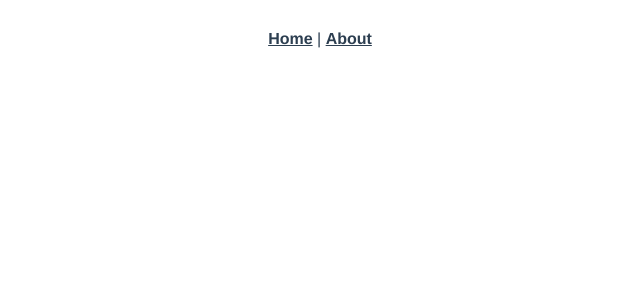
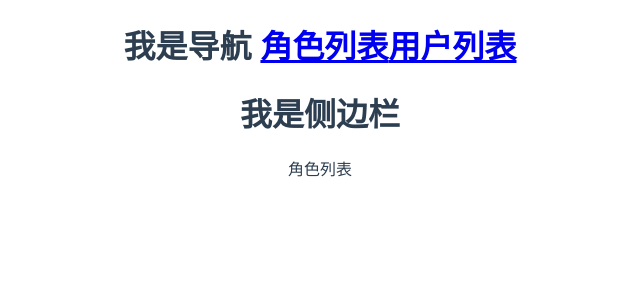
Before and after one commit to crazymen-nanke/shop, a Vue app: page /index#/ in a window 1280 px wide. Before the commit this address had no page. Shown: the top 300 px of the page, without its empty margins (320-960 px from the left). Built offline with nearby package versions, Linux system fonts and the light colour scheme.

Commit message:
配置子路由

```diff
--- a/src/App.vue
+++ b/src/App.vue
@@ -1,8 +1,5 @@
 <template>
-  <nav>
-    <router-link to="/">Home</router-link> |
-    <router-link to="/about">About</router-link>
-  </nav>
+  <!-- 用来承载内容 -->
   <router-view />
 </template>
 
--- a/src/router/index.js
+++ b/src/router/index.js
@@ -1,20 +1,24 @@
-import {createRouter, createWebHashHistory, createWebHistory} from "vue-router";
-import HomeView from "../views/HomeView.vue";
+import {createRouter, createWebHistory} from "vue-router";
 
 const routes = [
   {
-    path: "/", //路由地址
-    name: "home", //路由名称
-    component: HomeView, //路由组件
-  },
-  {
-    path: "/about",
-    name: "about",
-    // route level code-splitting
-    // this generates a separate chunk (about.[hash].js) for this route
-    // which is lazy-loaded when the route is visited.
-    component: () =>
-      import(/* webpackChunkName: "about" */ "../views/AboutView.vue"),
+    path: "/",
+    name: "layout",
+    component: () => import("../views/layout/LayoutView.vue"),
+    // 重定向指定路由地址
+    redirect: "/index",
+    children: [
+      {
+        path: "/index",
+        name: "rolesList",
+        component: () => import("../views/pages/RolesListView.vue"),
+      },
+      {
+        path: "/users",
+        name: "usersList",
+        component: () => import("../views/pages/UsersListView.vue"),
+      },
+    ],
   },
 ];
 
--- /dev/null
+++ b/src/views/layout/LayoutView.vue
@@ -0,0 +1,17 @@
+<template>
+    <div>
+        <h1>我是导航
+            <router-link to="/index">角色列表</router-link>
+            <router-link to="/users">用户列表</router-link>
+        </h1>
+        <h1>我是侧边栏</h1>
+        <router-view />
+    </div>
+</template>
+
+<script>
+
+export default {
+    name: "layout",
+}
+</script>
--- /dev/null
+++ b/src/views/pages/RolesListView.vue
@@ -0,0 +1,5 @@
+<template>
+    <div>
+        角色列表
+    </div>
+</template>
--- /dev/null
+++ b/src/views/pages/UsersListView.vue
@@ -0,0 +1,10 @@
+<template>
+    <div>
+        用户列表
+    </div>
+</template>
+<script>
+export default {
+    name: "usersList",
+}
+</script>
```
